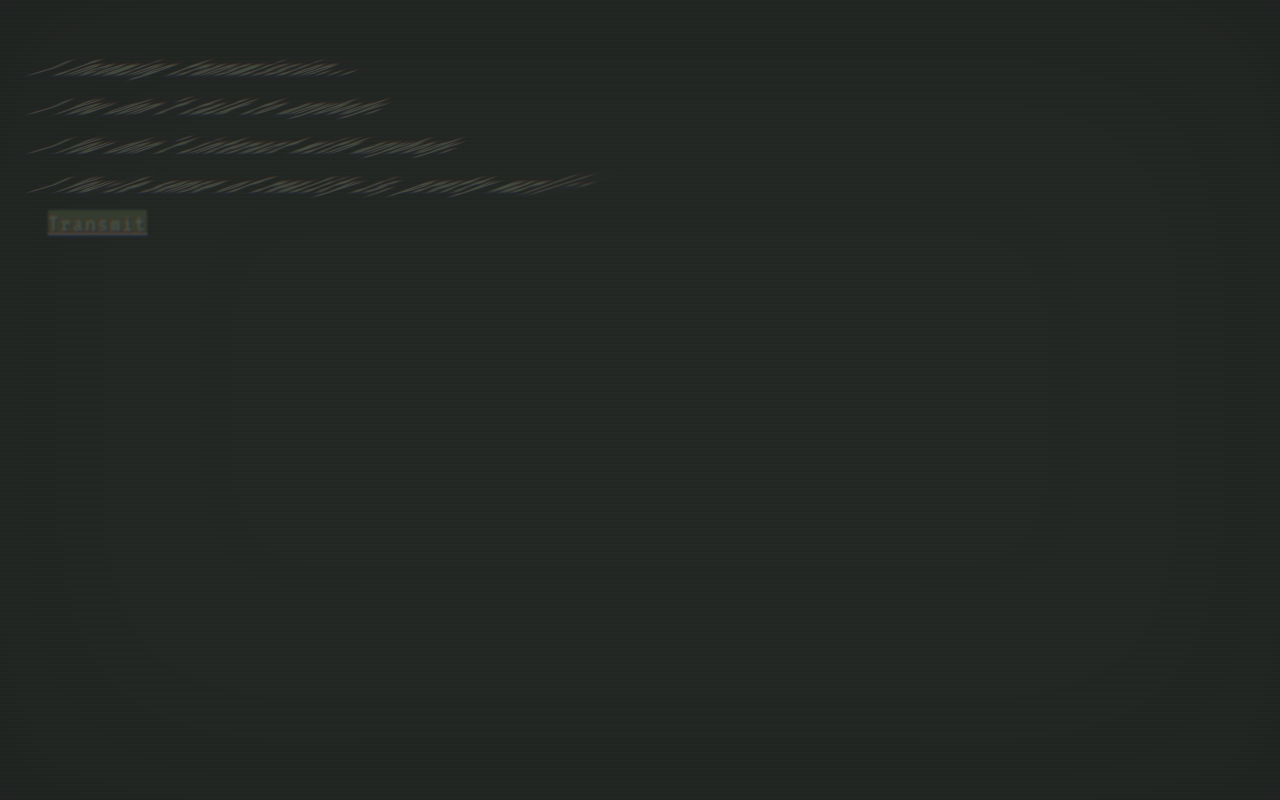
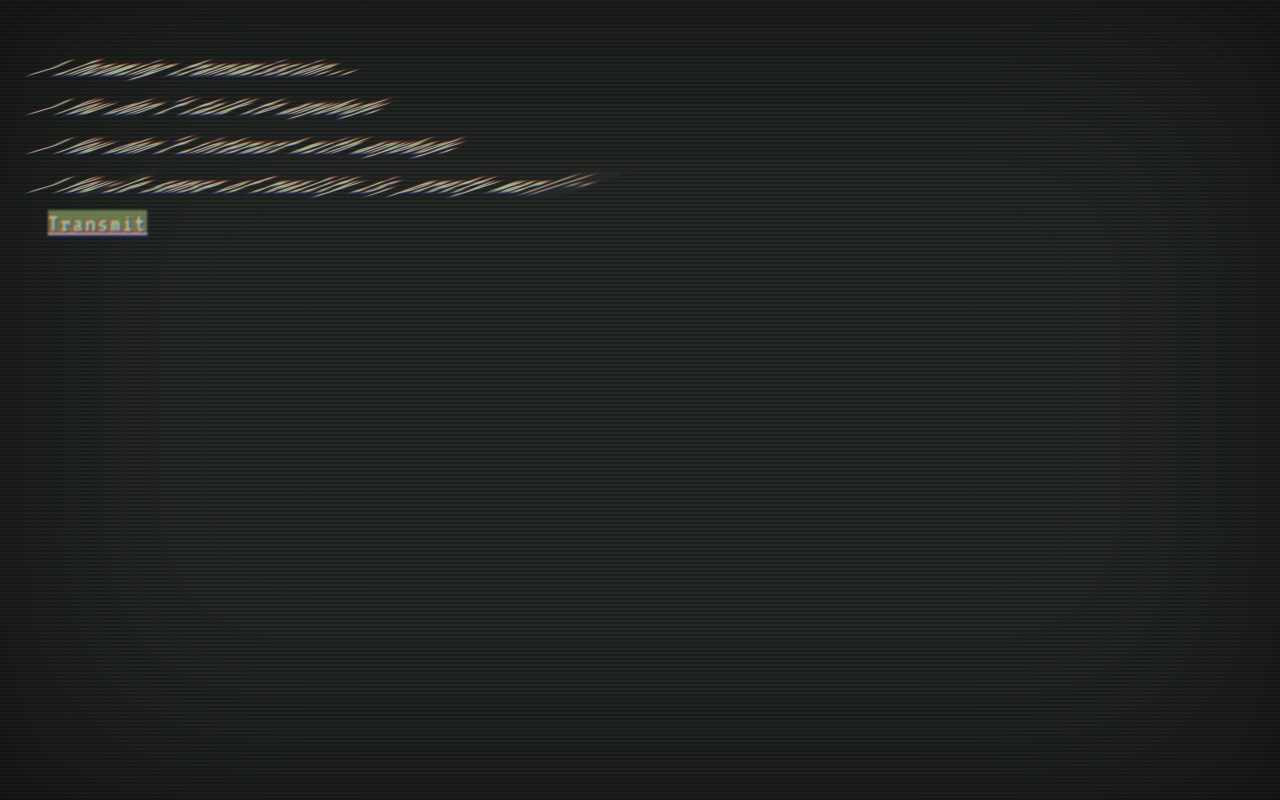
Before and after one commit to squaredcloud/screen, a plain HTML site: page index.html in a window 1280 px wide. Drawn offline with nearby package versions, Linux system fonts and the light colour scheme; animation ran at ten frames a second.

Commit message:
remove opacity for glitch

```diff
--- a/css/style.css
+++ b/css/style.css
@@ -16,7 +16,6 @@ body {
 }
 
 .glitch {
-  opacity: 0.25;
   background: #252926;
   color: #c3ef8f;
   font-family: 'VT323';
```
